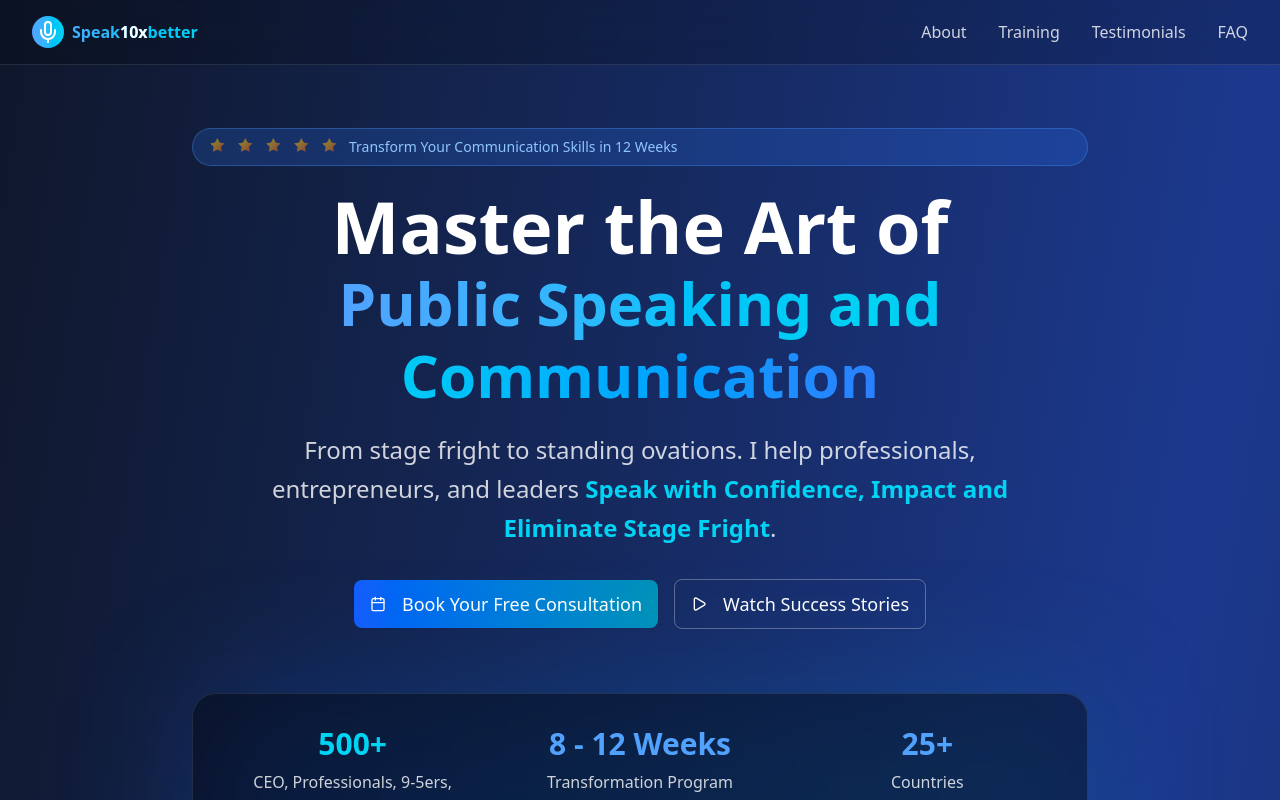
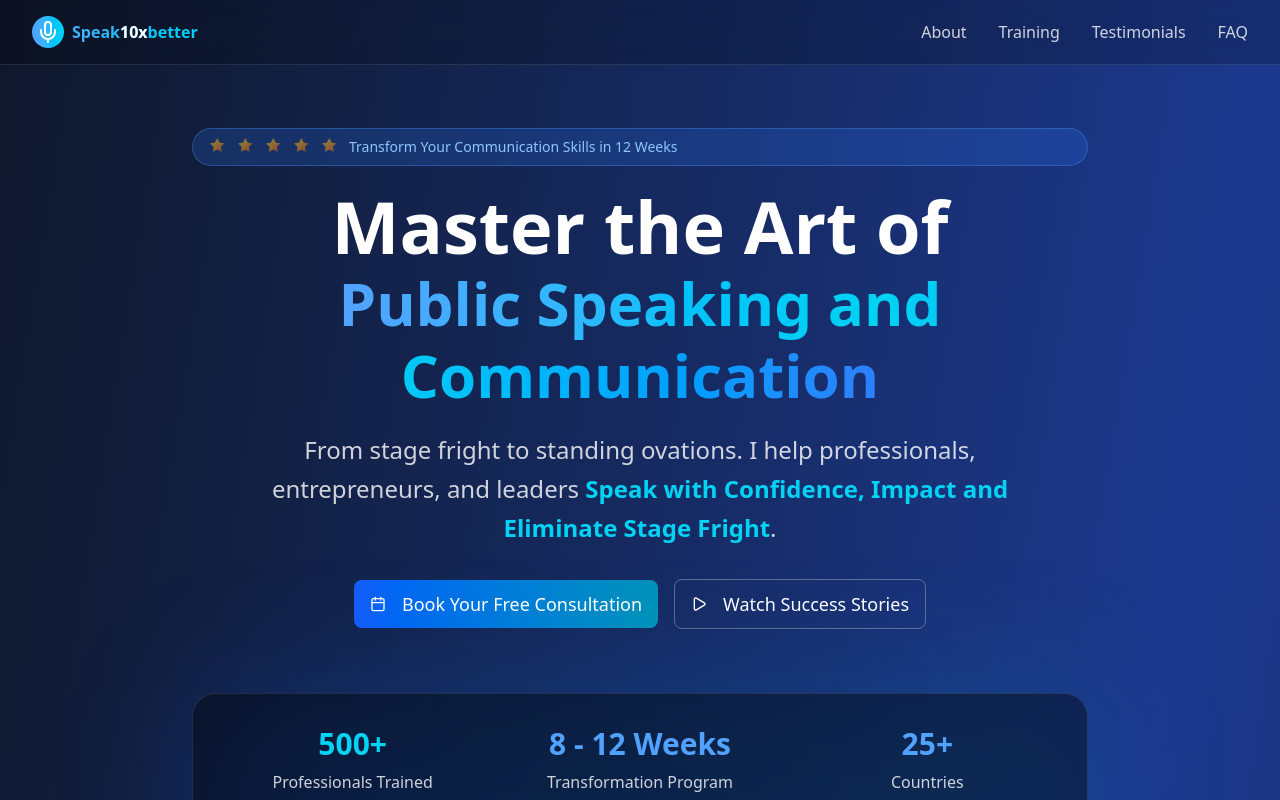
Before and after one commit to rdghostmann/Speak10xbetter, a Next.js app: page / in a window 1280 px wide. Shown: the top 800 px of the page. Built offline with nearby package versions, Linux system fonts and the light colour scheme.

Commit message:
Correction on write-up

```diff
--- a/components/Hero/Hero.jsx
+++ b/components/Hero/Hero.jsx
@@ -97,7 +97,7 @@ export default function Hero() {
               <div className="grid grid-cols-1 md:grid-cols-3 gap-8 text-center">
                 <div>
                   <div className="text-3xl font-bold text-cyan-400 mb-2">500+</div>
-                  <div className="text-white/80">CEO, Professionals, 9-5ers, Entrepreneurs, Students, Executives, Founders</div>
+                  <div className="text-white/80">Professionals Trained</div>
                 </div>
                 <div>
                   <div className="text-3xl font-bold text-blue-400 mb-2">8 - 12 Weeks</div>
```
